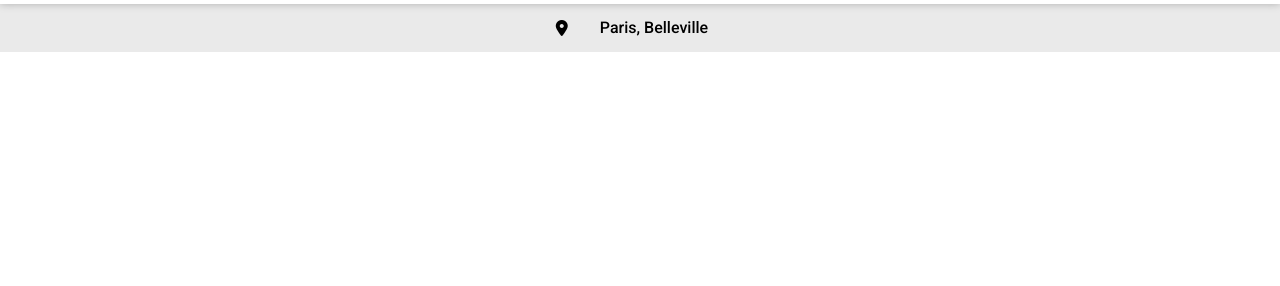
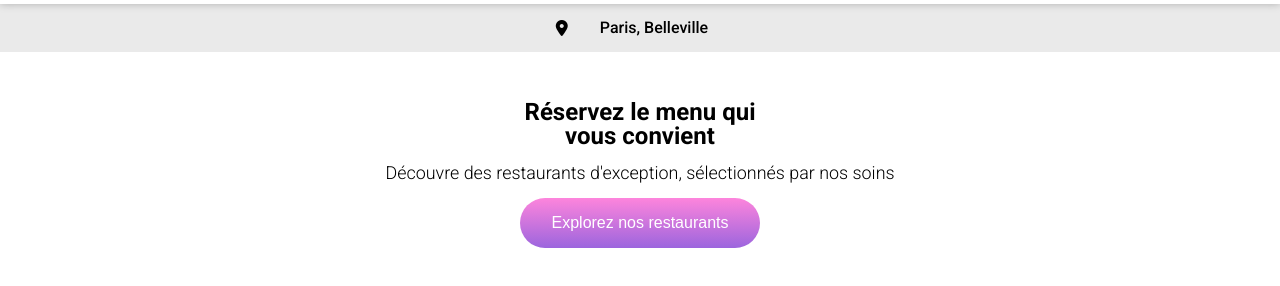
Before and after one commit to Arts286611/Donnay_Aurelie_projet_4_ohmyfood_112022, a plain HTML site: page index.html in a window 1280 px wide. Shown: the part 42-328 px from the top of the page. Drawn offline with Linux system fonts and the light colour scheme; a web font is replaced by a local one.

Commit message:
explorer et gradient linear

```diff
--- a/index.html
+++ b/index.html
@@ -22,6 +22,14 @@
       <h2 class="contain-location__h2">Paris, Belleville</h2>
     </div>
 
+    <section class="contain-explorer">
+<h2 class="contain-explorer__h2">Réservez le menu qui <br> vous convient</h2>
+<p class="contain-explorer__text">
+  Découvre des restaurants d'exception, sélectionnés par nos soins
+</p>
+<button class=" button button-gradient">Explorez nos restaurants</button>
+    </section>
+
    </main>
 </body>
 </html>
--- a/style.css
+++ b/style.css
@@ -36,3 +36,42 @@ body {
   font-weight: 500;
   padding: 1rem;
 }
+
+.contain-explorer {
+  margin-top: 2rem;
+  text-align: center;
+  padding: 1rem;
+}
+.contain-explorer__h2 {
+  font-size: 1.5rem;
+  font-weight: 700;
+}
+
+.contain-explorer__text {
+  font-weight: 300;
+  font-size: 1.12rem;
+  padding-top: 1rem;
+}
+
+.contain-explorer .button {
+  margin-top: 1rem;
+  color: white;
+  border: none;
+  border-radius: 2rem;
+  padding: 1rem 2rem;
+  font-weight: 500;
+  font-size: 1rem;
+}
+.button-gradient {
+  background-image: linear-gradient(
+    to top,
+    rgba(147, 86, 220, 0.9),
+    rgba(255, 121, 218, 0.9)
+  );
+  box-shadow: ;
+}
+
+.button-gradient:hover {
+  transform: scale(1.02);
+  opacity: 0.8;
+}
```
